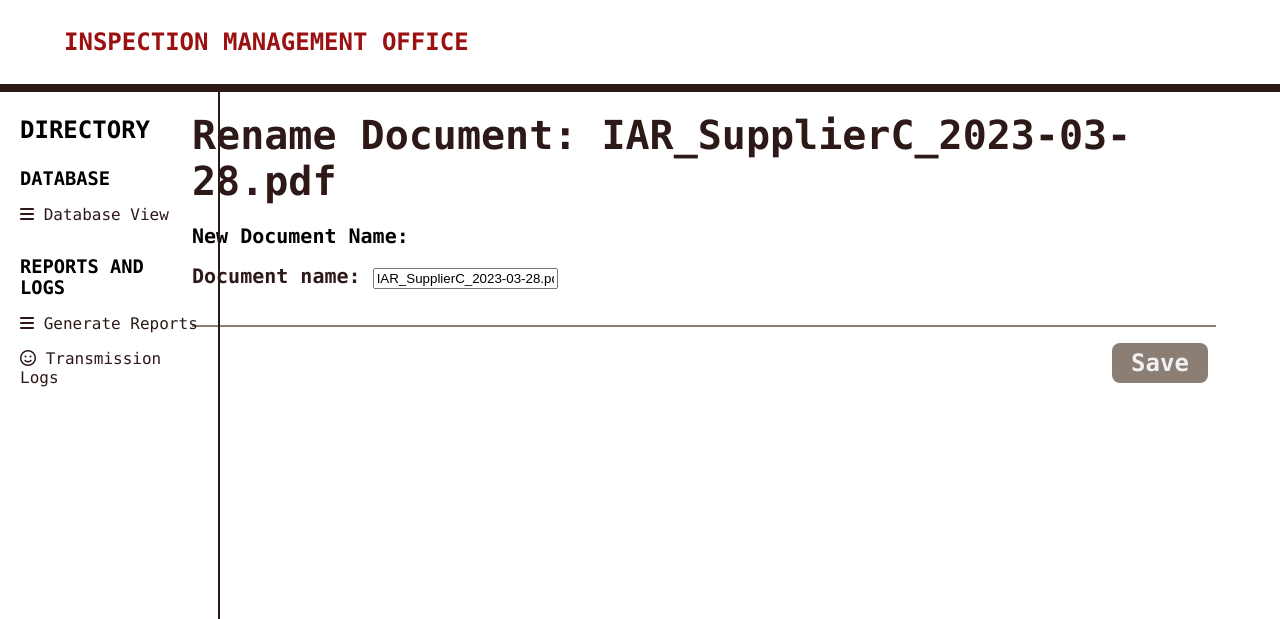
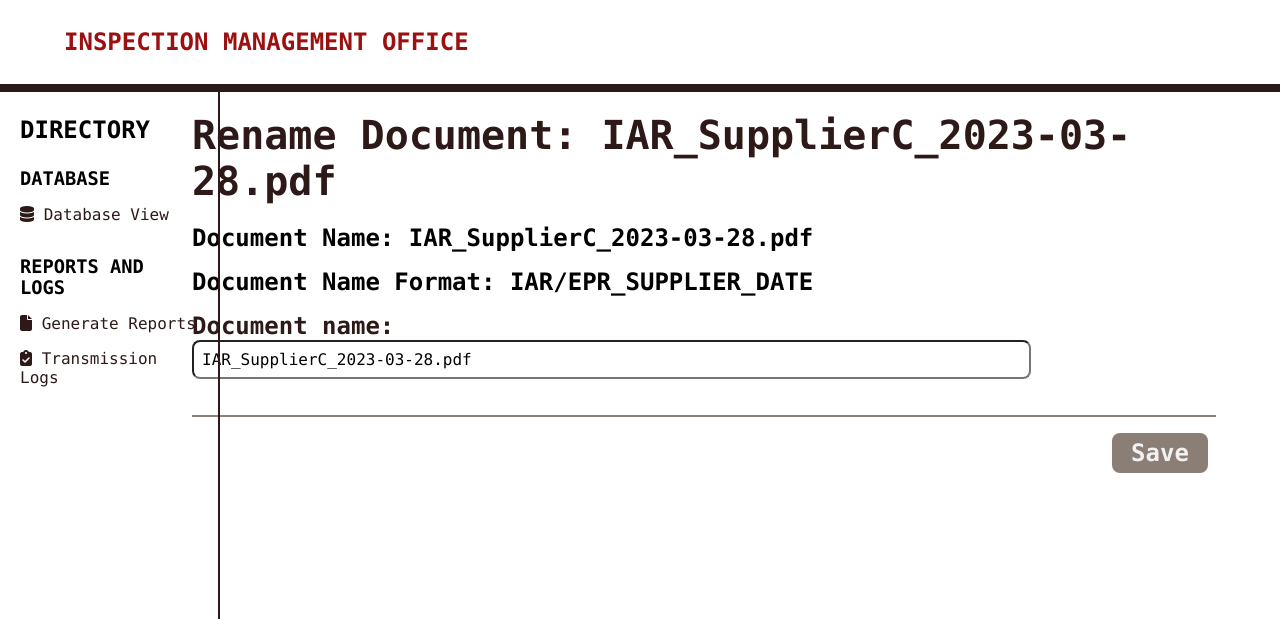
Before and after one commit to mglgnzlz/imodocubase, a Django app: page /rename/34/ in a window 1280 px wide. Shown: the top 619 px of the page. Run offline with Django 5.2, Linux system fonts and the light colour scheme; data comes from the database, SQL or seed files in the repository; parts of the project's set-up code (start-up, migrations or seed data) failed here and were passed over.

Commit message:
[UI]: Updated and Fixed

```diff
--- a/IMO_Doba/dobaMainApp/static/frontpage.css
+++ b/IMO_Doba/dobaMainApp/static/frontpage.css
@@ -309,8 +309,9 @@ h3 {
   form {
     padding: 0px;
 
+    label,
     label[for="new_document_name"] {
-      font-size: 20px;
+      font-size: 24px;
       font-weight: 700;
     }
 
@@ -320,11 +321,23 @@ h3 {
       font-size: 20px;
       font-weight: 700;
     }
+
+    input {
+      font-size: 16px;
+      width: 80%;
+      padding: 8px;
+      border-radius: 8px;
+      font-family: Monaco, monospace;
+    }
   }
 
   div {
     padding-bottom: 16px;
     border-bottom: 2px solid #8a7e75;
+
+    section {
+      padding-bottom: 16px;
+    }
   }
 
   button {
@@ -340,6 +353,14 @@ h3 {
     color: #f1f1f1;
     background-color: #8a7e75;
   }
+}
+
+div input[type="text"] {
+  font-size: 16px;
+  width: 80%;
+  padding: 8px;
+  border-radius: 8px;
+  font-family: Monaco, monospace;
 }
 
 .search {
--- a/IMO_Doba/dobaMainApp/templates/dobaMainPage/base.html
+++ b/IMO_Doba/dobaMainApp/templates/dobaMainPage/base.html
@@ -22,18 +22,18 @@
       <a
         href="{% url 'doc_update' %}"
         class="button"
-        ><i class="fa-solid fa-bars"></i> Database View</a
+        ><i class="fa-solid fa-database"></i> Database View</a
       >
       <h3>REPORTS AND LOGS</h6>
       <a
         href="{% url 'rep_gen' %}"
         class="button"
-        ><i class="fa-solid fa-bars"></i> Generate Reports</a
+        ><i class="fa-solid fa-file"></i> Generate Reports</a
       >
       <a
         href="{% url 'translogs' %}"
         class="button"
-        ><i class="fa-regular fa-face-smile"></i> Transmission Logs</a
+        ><i class="fa-solid fa-clipboard-check"></i> Transmission Logs</a
       >
     </div>
 
--- a/IMO_Doba/dobaMainApp/templates/dobaMainPage/rename_doc.html
+++ b/IMO_Doba/dobaMainApp/templates/dobaMainPage/rename_doc.html
@@ -8,7 +8,12 @@
     action="{% url 'rename_doc' document.id %}">
     {% csrf_token %}
     <div>
-      <label for="new_document_name">New Document Name:</label>
+      <section>
+        <label>Document Name: {{ document.document_name }} </label>
+      </section>
+      <label for="new_document_name"
+        >Document Name Format: IAR/EPR_SUPPLIER_DATE</label
+      >
       {{ form.as_p }}
     </div>
     <button type="submit">Save</button>
--- a/IMO_Doba/dobaMainApp/views.py
+++ b/IMO_Doba/dobaMainApp/views.py
@@ -22,7 +22,7 @@ def doc_update(request):
     # Render the template
 
     # Set Up Pagination
-    num_paginator = Paginator(Document.objects.all(), 5)
+    num_paginator = Paginator(Document.objects.all(), 10)
     page = request.GET.get('page')
 
     documents = num_paginator.get_page(page)
@@ -135,28 +135,6 @@ def delete_doc(request, document_id):
     return render(request, 'dobaMainPage/delConf.html', {'document': document})
 
 
-# def search_data(request):
-#     query = request.GET.get('query')
-#     documents = Document.objects.all()
-
-#     num_paginator = Paginator(documents, 3)
-#     page = request.GET.get('page')
-#     results = num_paginator.get_page(page)
-
-#     if query:
-#         results = Document.objects.filter(document_type__icontains=query)
-
-#     else:
-#         results = []
-
-#     context = {
-#         'query': query,
-#         'results': results,
-#         # 'documents': documents,
-#     }
-
-#     return render(request, "dobaMainPage/searchPage.html", context)
-
 def search_data(request):
     query = request.GET.get("query")
     if query:
```
